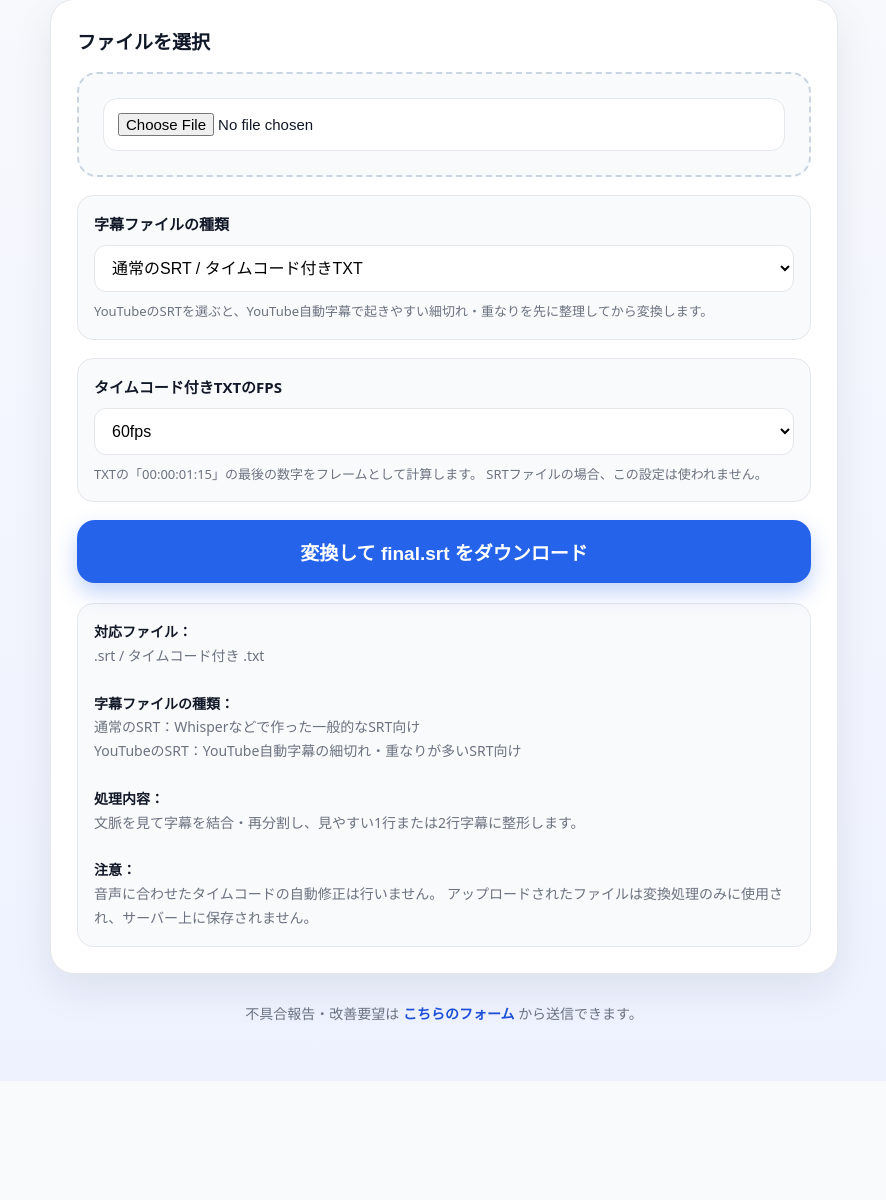
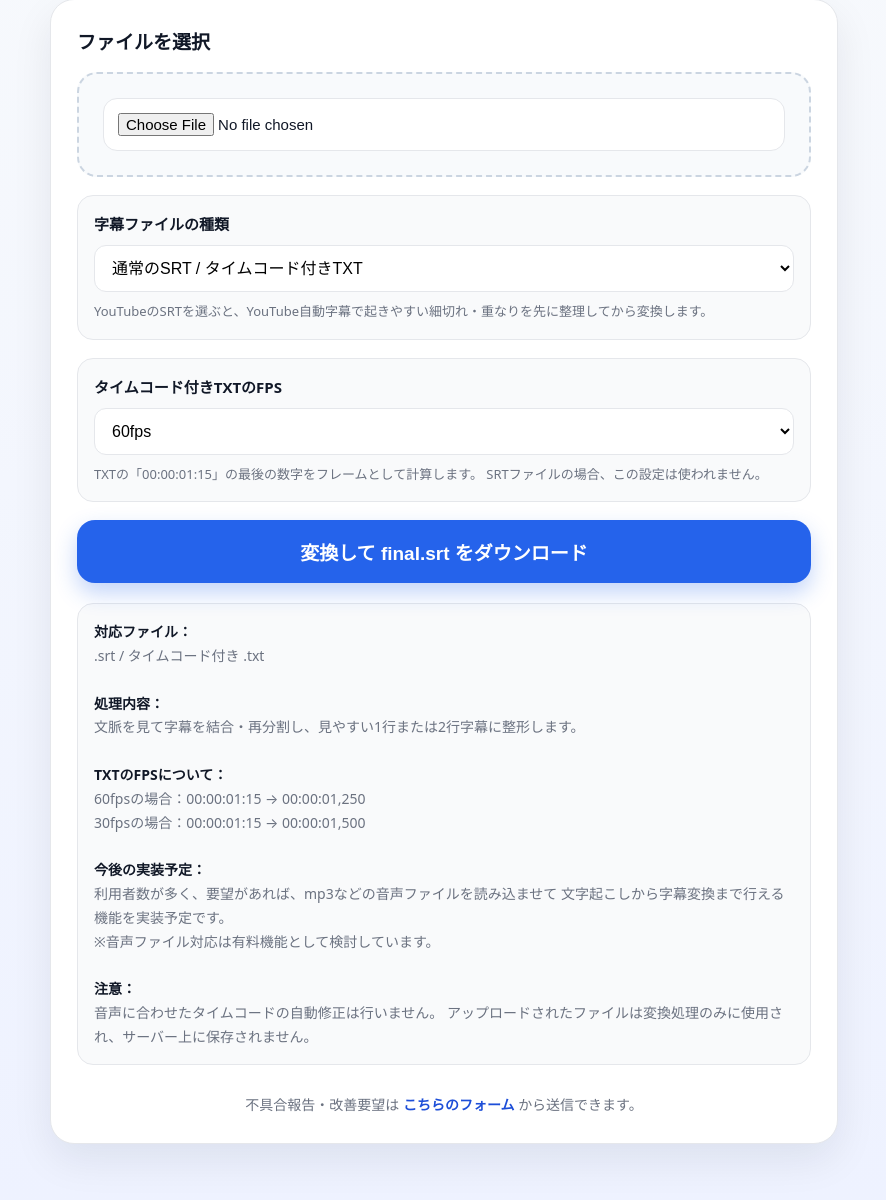
Before and after one commit to hakumagu2/srt-cleaner-site, a Flask app: page / in a window 1280 px wide. Shown: the part 233-1433 px from the top of the page, without its empty margins (196-1082 px from the left). Before the commit the page ends 1254 px from the top, so only its background shows below. Run offline with Flask 3, Linux system fonts and the light colour scheme.

Commit message:
index.html

```diff
--- a/templates/index.html
+++ b/templates/index.html
@@ -228,18 +228,22 @@
   <strong>対応ファイル：</strong><br>
   .srt / タイムコード付き .txt<br><br>
 
-        <strong>字幕ファイルの種類：</strong><br>
-        通常のSRT：Whisperなどで作った一般的なSRT向け<br>
-        YouTubeのSRT：YouTube自動字幕の細切れ・重なりが多いSRT向け<br><br>
-
   <strong>処理内容：</strong><br>
   文脈を見て字幕を結合・再分割し、見やすい1行または2行字幕に整形します。<br><br>
+
+  <strong>TXTのFPSについて：</strong><br>
+  60fpsの場合：00:00:01:15 → 00:00:01,250<br>
+  30fpsの場合：00:00:01:15 → 00:00:01,500<br><br>
+
+  <strong>今後の実装予定：</strong><br>
+  利用者数が多く、要望があれば、mp3などの音声ファイルを読み込ませて
+  文字起こしから字幕変換まで行える機能を実装予定です。<br>
+  ※音声ファイル対応は有料機能として検討しています。<br><br>
 
   <strong>注意：</strong><br>
   音声に合わせたタイムコードの自動修正は行いません。
   アップロードされたファイルは変換処理のみに使用され、サーバー上に保存されません。
 </div>
-    </form>
 
     <div class="footer">
       不具合報告・改善要望は
```
Lines whose indentation alone changed are shown as unchanged.
